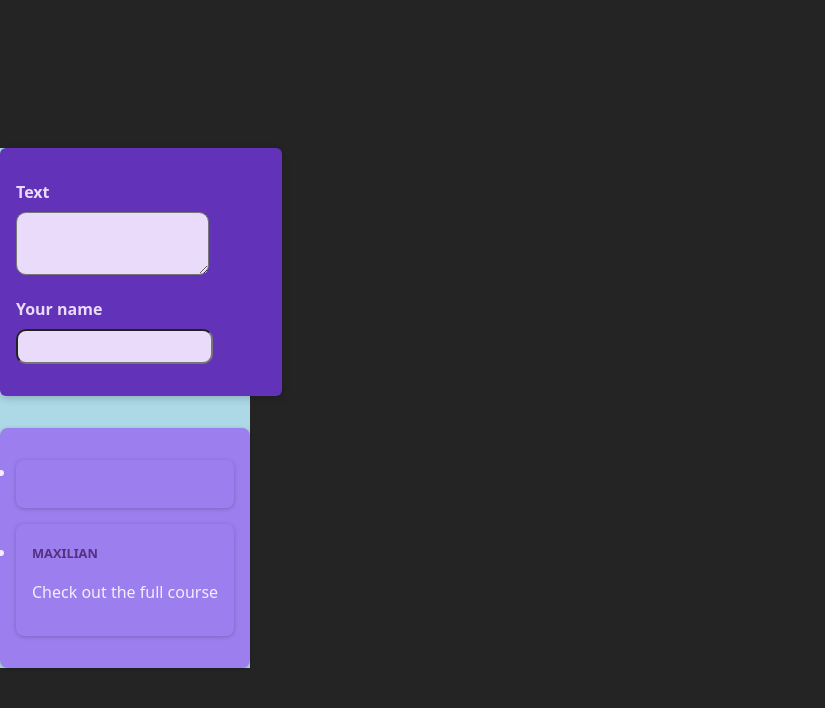
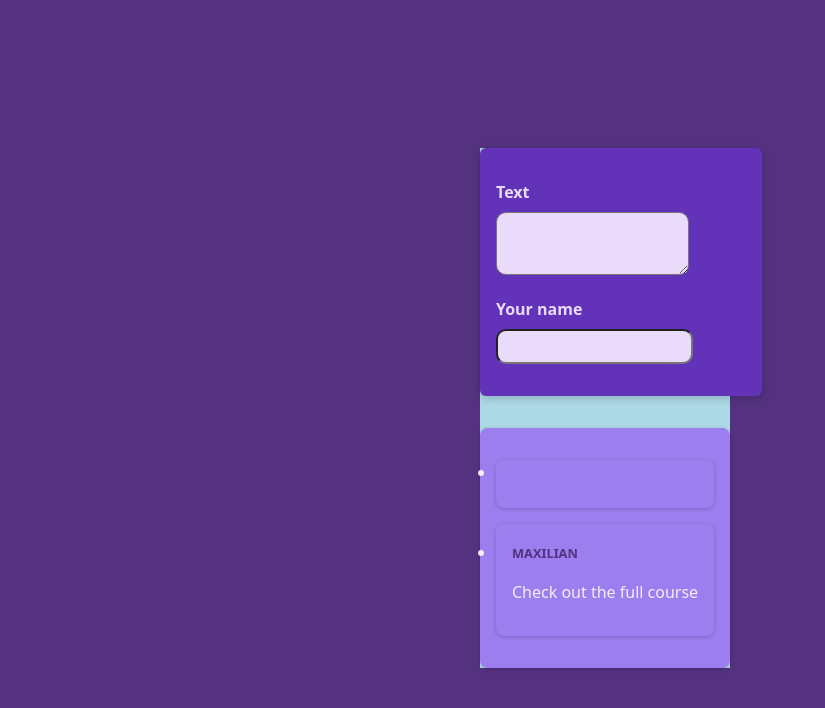
Before and after one commit to Dev-Omorh/first-react, a React (Vite) app: page / in a window 1280 px wide. Shown: the top 708 px of the page, without its empty margins (0-825 px from the left). Built offline with nearby package versions, Linux system fonts and the light colour scheme.

Commit message:
style: update CSS styles for NewPost and Post components; adjust background colors and layout properties

```diff
--- a/src/components/Post.module.css
+++ b/src/components/Post.module.css
@@ -1,3 +1,7 @@
+body {
+  background-color: #543280;
+}
+
 .post {
   margin: 1rem 0;
   padding: 1rem;
--- a/src/index.css
+++ b/src/index.css
@@ -5,12 +5,15 @@
 
   color-scheme: light dark;
   color: rgba(255, 255, 255, 0.87);
-  background-color: #242424;
+  background-color: #543280;
 
   font-synthesis: none;
   text-rendering: optimizeLegibility;
   -webkit-font-smoothing: antialiased;
   -moz-osx-font-smoothing: grayscale;
+  display: flex;
+  justify-content: center;
+  align-items: center;
 }
 
 a {
```
Also changed, not shown: src/components/NewPost.module.css (+0 -7 lines).
